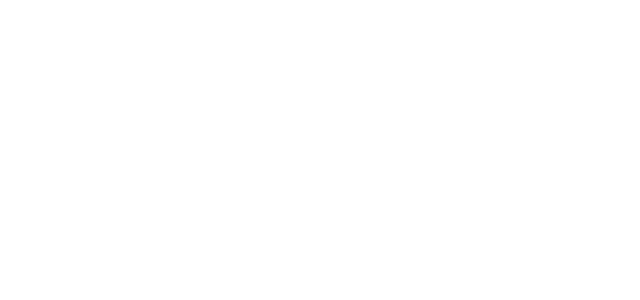
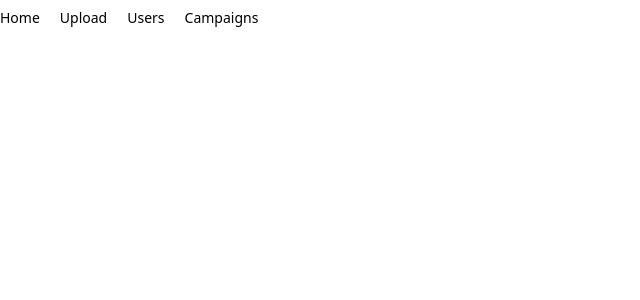
Before and after one commit to marciomilet/challenge-front, a React (Vite) app: page / in a window 1280 px wide. Shown: the top 300 px of the page, without its empty margins (0-640 px from the left). Built offline with nearby package versions, Linux system fonts and the light colour scheme.

Commit message:
feat simple header

```diff
--- a/src/App.tsx
+++ b/src/App.tsx
@@ -1,8 +1,9 @@
+import { Header } from "./components/header"
 
 export function App() {
   return (
     <div>
-
+      <Header />
     </div>
   )
 }
--- a/src/components/header.tsx
+++ b/src/components/header.tsx
@@ -1,11 +1,15 @@
+import { NavLink } from "./nav-link";
 
 
 
 export function Header() {
     return (
-        <div>
-            <nav>
-
+        <div className="flex items-center gap-5 py-2">
+            <nav className="flex items-center gap-5">
+                <NavLink href="/">Home</NavLink>
+                <NavLink href="/upload">Upload</NavLink>
+                <NavLink href="/users">Users</NavLink>
+                <NavLink href="/campaigns">Campaigns</NavLink>
             </nav>
         </div>
     )
--- /dev/null
+++ b/src/components/nav-link.tsx
@@ -0,0 +1,11 @@
+import type {ComponentProps} from "react"
+
+interface NavLinkProps extends ComponentProps<'a'> {
+    children: string
+}
+
+export function NavLink(props: NavLinkProps) {
+    return (
+        <a {...props } className="font-medium text-sm"> {props.children} </a>
+    )
+}
```
